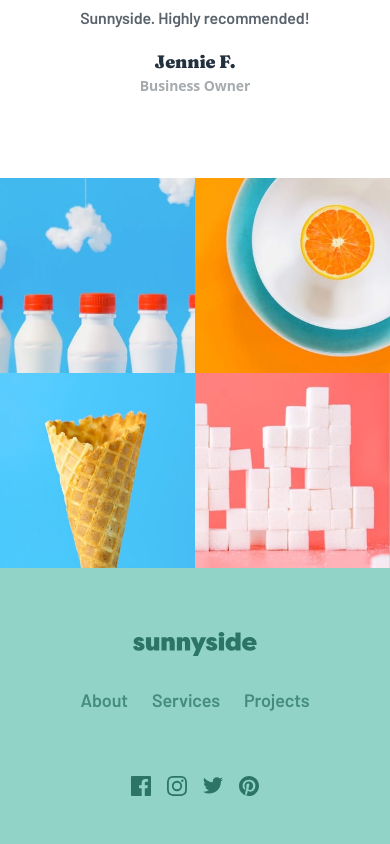
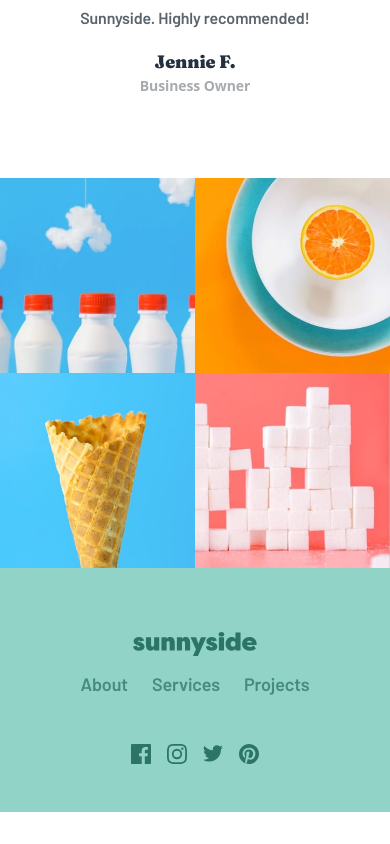
Before and after one commit to Rgit915/sunnyside-agency-landing-page, a React (Vite) app: page / in a window 390 px wide. Shown: the part 3787-4631 px from the top of the page. After the commit the page ends 4599 px from the top, so only its background shows below. Built offline with nearby package versions, Linux system fonts and the light colour scheme.

Commit message:
Fix paragraph padding

```diff
--- a/src/App.jsx
+++ b/src/App.jsx
@@ -44,7 +44,7 @@ const App = () => {
                 alt="An egg on yellow background"
               />
             </picture>
-            <article className="transform-brand flex flex-col justify-center items-center text-center md:w-[50vw] p-4  space-y-4  lg:py-28 lg:px-36 lg:items-start lg:text-left">
+            <article className="transform-brand flex flex-col justify-center items-center text-center md:w-[50vw] p-4  space-y-4 lg:px-8 xl:py-28 xl:px-36 lg:items-start lg:text-left">
               <h2> Transform your brand</h2>
               <p className="text-dark-grayish-blue lg:text-[18px]">
                 We are a full-service creative agency specializing in helping
@@ -70,7 +70,7 @@ const App = () => {
               />
             </picture>
 
-            <article className="stand-out flex flex-col justify-center items-center text-center md:w-[50vw] p-4 space-y-4 lg:p-28 lg:items-start lg:text-left">
+            <article className="stand-out flex flex-col justify-center items-center text-center md:w-[50vw] p-4 space-y-4 lg:px-8 lg:items-start lg:text-left xl:p-28">
               <h2 className=""> Stand out to the right audience</h2>
               <p className="text-dark-grayish-blue lg:text-[18px]  ">
                 Using a collaborative formula of designers, researchers,
@@ -167,7 +167,7 @@ const App = () => {
             />
           </svg>
         </div>
-        <div className="nav-links">
+        <div className="nav-links-footer">
           <ul className="flex space-x-6 font-semibold leading-6 font-barlow tracking-[-0.13px] text-dark-moderate-cyan">
             <li>
               <a href="#about">About</a>
```
